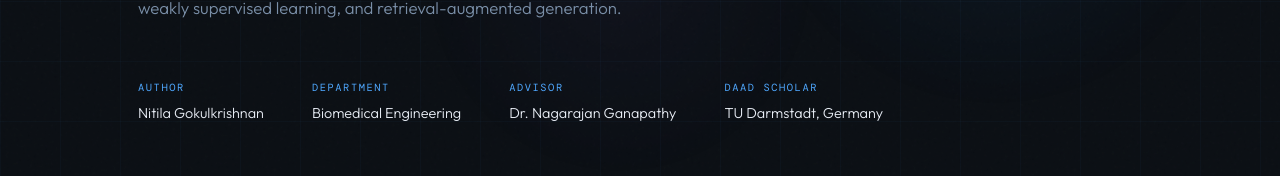
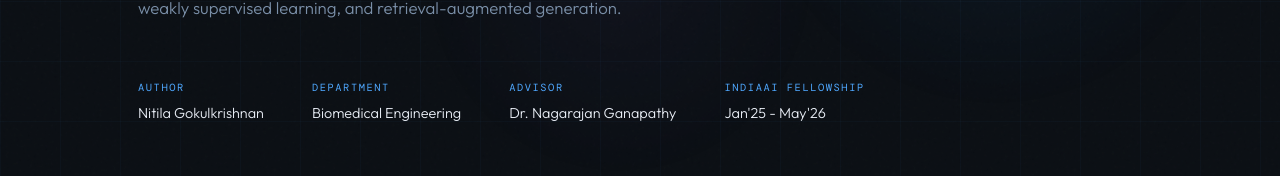
Before and after one commit to nitila/pcos-detection-thesis, a plain HTML site: page index.html in a window 1280 px wide. Shown: the part 539-715 px from the top of the page. Drawn offline with nearby package versions, Linux system fonts and the light colour scheme; a web font is replaced by a local one.

Commit message:
Update index.html

```diff
--- a/index.html
+++ b/index.html
@@ -725,8 +725,8 @@
       <div class="hero-meta-value">Dr. Nagarajan Ganapathy</div>
     </div>
     <div class="hero-meta-item">
-      <div class="hero-meta-label">DAAD Scholar</div>
-      <div class="hero-meta-value">TU Darmstadt, Germany</div>
+      <div class="hero-meta-label">IndiaAI Fellowship</div>
+      <div class="hero-meta-value">Jan'25 - May'26</div>
     </div>
   </div>
 </div>
```
